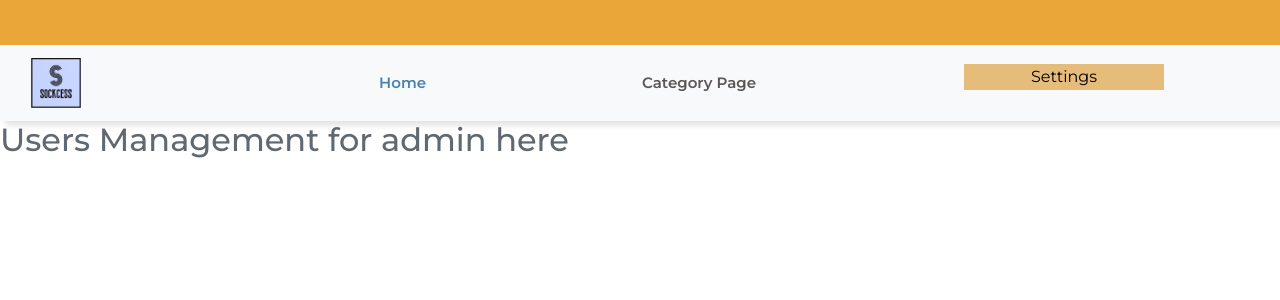
After one commit to mlnkvn/web-assignment, a PHP site: page /admin/usersadmin.php in a window 1280 px wide. The commit adds this page. Shown: the top 300 px of the page. Run offline with PHP 8.4, Linux system fonts and the light colour scheme.

Commit message:
Layout fixed, in-profile functionality draft created

```diff
--- a/admin/header_admin.php
+++ b/admin/header_admin.php
@@ -24,15 +24,27 @@
 <nav class="navbar bg-light navbar-light navbar-expand-lg">
     <div class="container">
         <a href="indexadmin.php" class="navbar-brand"><img src="../img/logo.png" alt="Oops!"></a>
-        <button class="navbar-toggler" type="button" data-toggle="collapse" data-target="#navbarResponsive">
+        <!-- <button class="navbar-toggler" type="button" data-toggle="collapse" data-target="#navbarResponsive">
             <span class="navbar-toggler-icon"></span>
-        </button>
+        </button> -->
     </div>
     <div class="collapse navbar-collapse" id="navbarResponsive">
         <ul class="navbar-nav ml-auto">
             <li class="nav-item"><a href="indexadmin.php" class="nav-link active">Home</a></li>
             <li class="nav-item"><a href="categoryadmin.php" class="nav-link">Category Page</a></li>
-            <!--            TODO           -->
+
+            <li class="nav-item">
+        <div class="dropdown">
+                <button class="dropbtn">Settings</button>
+                <div class="dropdown-content">
+                    <a href="settingsadmin.php">Edit account</a>
+                    <a href="usersadmin.php">User management</a>
+                    <a href="contentadmin.php">Content Management</a>
+                    <a href="ordersadmin.php">Orders management</a>
+                    <a href="logoutadmin.php">Log out</a>
+                </div>
+        </div>
+</li>
         </ul>
     </div>
 
--- /dev/null
+++ b/admin/usersadmin.php
@@ -0,0 +1,8 @@
+<?php
+include_once 'header_admin.php'
+?>
+
+<h2>Users Management for admin here</h2>
+
+</body>
+</html>
--- a/css/style.css
+++ b/css/style.css
@@ -3,6 +3,9 @@ body {
   font-family: 'Montserrat', sans-serif;
   color: hsl(210, 8%, 41%);
   /* margin: 0px; */
+}
+.container {
+  width: fit-content;
 }
 
 .top-bar {
@@ -17,38 +20,30 @@ body {
 }
 
 .navbar-brand img {
-  /* float: left; */
+  float: left;
   height: 50px;
 }
-
+.navbar-nav {
+  float: left;
+}
 .navbar {
-  /* float: left; */
+  float: left;
   font-size: 15px;
   font-weight: 600;
   letter-spacing: 1.4;
-  /* white-space: nowrap; */
+  white-space: nowrap;
   box-shadow: 5px 5px 5px rgba(0,0,0,.1);
   width: 100%;
-  border-top: 1px solid #2b2e30;
-  overflow: hidden;
+  /* border-top: 1px solid #2b2e30; */
+  /* overflow: hidden; */
   /* min-width: 650px; */
 }
 
 .nav-item {
   box-sizing: border-box;
+  float: left;
   padding: 0 100px;
-  display: inline-block;
-}
-
-.navbar-collapse {
-  padding: 0;
-  position: fixed;
-  width:100%;
-}
-
-.navbar-collapse li {
-  display:inline-block;
-  /* float:left; */
+  /* display: inline-block; */
 }
 
 .nav-link {color: #5b5555!important}
@@ -60,13 +55,13 @@ body {
 /*============= MEDIA QUERIES =============*/
 
 /* Devices under 1199px (xl) */
-@media (max-width: 1199.98px) {
+/* @media (max-width: 1199.98px) {
 
-}
+} */
 /* Devices under 768px (md) */
-@media (max-width: 767.98px) {
+/* @media (max-width: 767.98px) {
 
-}
+} */
 
 
 /*============ BOOTSTRAP BREAK POINTS:
@@ -136,8 +131,8 @@ Extra (xl) large devices (large desktops, 1200px and up)
 
 .dropbtn {
   /* box-sizing: border-box; */
-  width: fit-content;
-  padding: 0 90px;
+  min-width: 200px;
+  /* padding: 0 90px; */
   display: inline-block;
   background-color: #e5bc7a;
   font-size: 16px;
@@ -145,24 +140,27 @@ Extra (xl) large devices (large desktops, 1200px and up)
   /* margin-right: 10px; */
 }
 
-.dropdown {
-  position: relative;
+#dropdown {
+  /* position: fixed; */
   display: inline-block;
 }
 
 .dropdown-content {
   display: none;
   position: absolute;
-  min-width: 150px;
+  min-width: 200px;
   z-index: 1;
   background-color: #ffdfab;
+  border: 10px #5b5555;
+  text-align: right;
 }
 
 .dropdown-content a {
   color: black;
-  padding: 0px 90px;
+  /* padding: 0px 90px; */
   text-decoration: none;
   display: block;
+  border: #5b5555;
 }
 
 .dropdown-content a:hover {background-color: white;}
--- a/user/header_user.php
+++ b/user/header_user.php
@@ -25,9 +25,9 @@
 <nav class="navbar bg-light navbar-light navbar-expand-lg">
     <div class="container">
         <a href="indexuser.php" class="navbar-brand"><img src="../img/logo.png" alt="Oops!"></a>
-        <button class="navbar-toggler" type="button" data-toggle="collapse" data-target="#navbarResponsive">
+        <!-- <button class="navbar-toggler" type="button" data-toggle="collapse" data-target="#navbarResponsive">
             <span class="navbar-toggler-icon"></span>
-        </button>
+        </button> -->
     </div>
     <div class="collapse navbar-collapse" id="navbarResponsive">
         <ul class="navbar-nav ml-auto">
@@ -35,6 +35,7 @@
             <li class="nav-item"><a href="categoryuser.php" class="nav-link">Categories</a></li>
             <li class="nav-item"><a href="shopping_cartuser.php" class="nav-link">Shopping Cart</a></li>
             <!--            TODO                 -->
+            <li class="nav-item" >
             <div class="dropdown">
                 <button class="dropbtn">My Account</button>
                     <div class="dropdown-content">
@@ -44,6 +45,7 @@
                         <a href="logoutuser.php">Log out</a>
                     </div>
             </div>
+</li>
         </ul>
     </div>
 </nav>
```
Also changed, not shown: admin/contentadmin.php (added, +8 -0 lines), admin/logoutadmin.php (added, +25 -0 lines), admin/ordersadmin.php (added, +8 -0 lines), admin/settingsadmin.php (added, +8 -0 lines), header.php (+4 -4 lines), img/logo.png.
